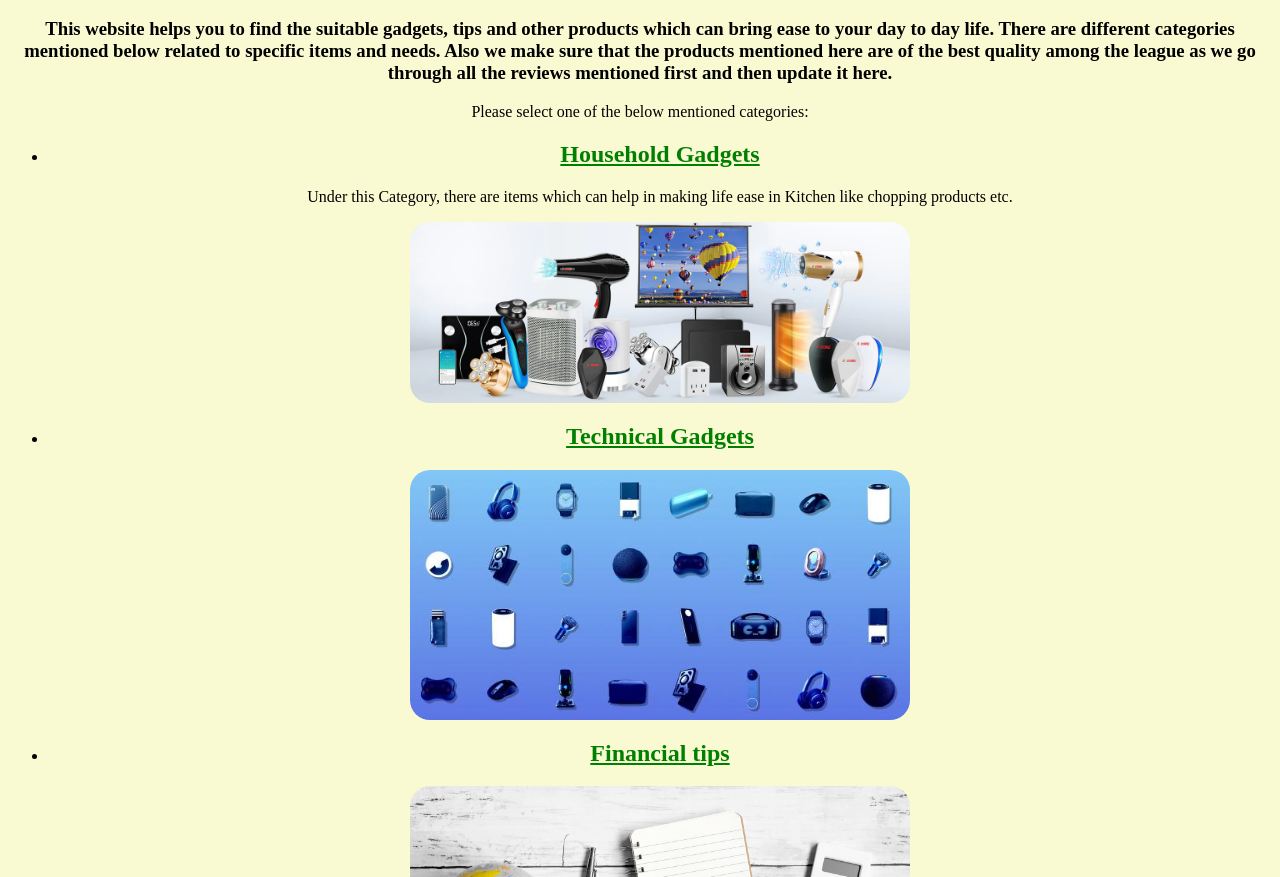
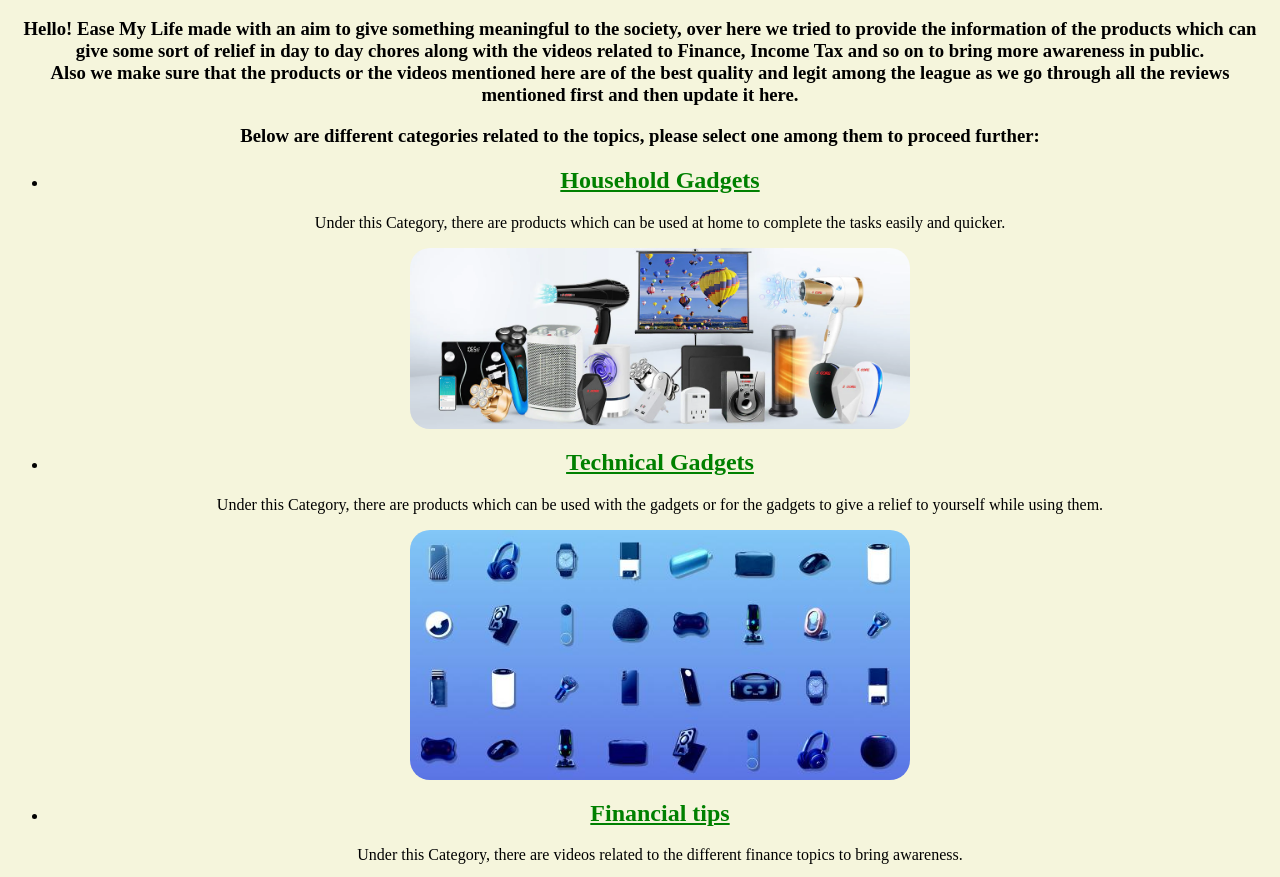
Before and after one commit to Ipad2020/MyProject, a plain HTML site: page index.html in a window 1280 px wide. Shown: the part 48-925 px from the top of the page. Drawn offline with Linux system fonts and the light colour scheme.

Commit message:
Add files via upload

```diff
--- a/index.html
+++ b/index.html
@@ -2,19 +2,22 @@
 <html>
   <head>
         <link rel="stylesheet" href="./stylesheet.css">
+        <title>Ease My Life</title>
   </head>
   <body>
         <h1 id="centeralign">Welcome to Ease My Life!</h1>
-        <h3 id="centeralign">This website helps you to find the suitable gadgets, tips and other products which can bring ease to your day to day life. There are different categories mentioned below related to specific items and needs.
-          Also we make sure that the products mentioned here are of the best quality among the league as we go through all the reviews mentioned first and then update it here.
+        <h3 id="centeralign">Hello!
+          Ease My Life made with an aim to give something meaningful to the society, over here we tried to provide the information of the products which can give some sort of relief in day to day chores along with the videos related to Finance, Income Tax and so on to bring more awareness in public.<br>
+          Also we make sure that the products or the videos mentioned here are of the best quality and legit among the league as we go through all the reviews mentioned first and then update it here.<br>
+
         </h3>
-            <p id="centeralign">Please select one of the below mentioned categories:</p>
+            <h3 id="centeralign">Below are different categories related to the topics, please select one among them to proceed further:</h3>
             <ul id="centeralign">
-                <li><a href="./Household.html" class="olitems"><h2>Household Gadgets</h2></a><p>Under this Category, there are items which can help in making life ease in Kitchen like chopping products etc.</p></li>
+                <li><a href="./Household.html" class="olitems"><h2>Household Gadgets</h2></a><p>Under this Category, there are products which can be used at home to complete the tasks easily and quicker.</p></li>
                 <img src="./Household Image.webp" alt="Household Image" class="img"/>
-                <li><a href="./Technical.html" class="olitems"><h2>Technical Gadgets</h2></a></li>
+                <li><a href="./Technical.html" class="olitems"><h2>Technical Gadgets</h2></a><p>Under this Category, there are products which can be used with the gadgets or for the gadgets to give a relief to yourself while using them.</p></li>
                 <img src="./Technical Image.jpeg" alt="Technical Image" class="img" />
-                <li><a href="./Financial.html" class="olitems"><h2>Financial tips</h2></a></li>
+                <li><a href="./Financial.html" class="olitems"><h2>Financial tips</h2></a><p>Under this Category, there are videos related to the different finance topics to bring awareness.</p></li>
                 <img src="./financial-tips image.jpg" alt="Financial Image" class="img"/>
             </ul>
 
--- a/stylesheet.css
+++ b/stylesheet.css
@@ -8,7 +8,7 @@
     width: 500px;
   }
 
-  *{background-color:lightgoldenrodyellow;}
+  *{background-color:beige;}
 
   .householdimg{
     border-radius:20px;
```
Also changed, not shown: Financial.html (+17 -1 lines), Technical.html (+16 -0 lines), Capital Gain Tax.jpg (added), Mobile STand Image.jpg (added).
